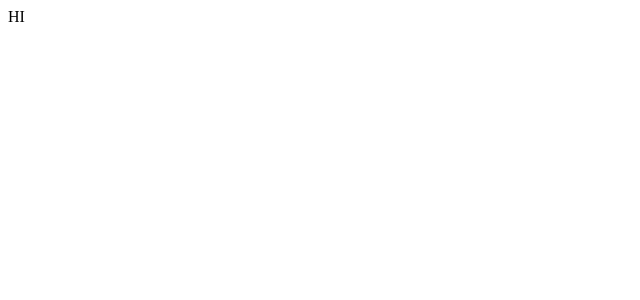
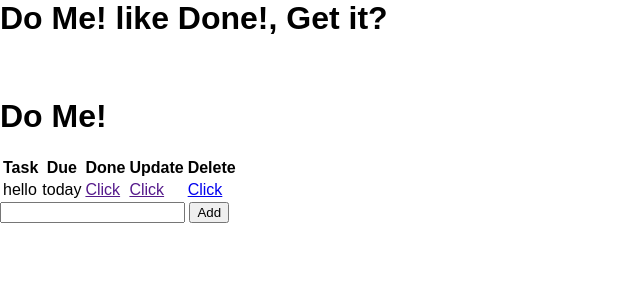
Before and after one commit to Omarabdul3ziz/dome, a Flask app: page / in a window 1280 px wide. Before the commit the part shown is almost empty. Shown: the top 300 px of the page, without its empty margins (0-640 px from the left). Run offline with Flask 2, Linux system fonts and the light colour scheme.

Commit message:
ui skeleton

```diff
--- a/app.py
+++ b/app.py
@@ -1,14 +1,42 @@
-from flask import Flask, render_template, url_for
+from flask import Flask, render_template, url_for, request, redirect
+from werkzeug.utils import redirect
 
 app = Flask(__name__)
 
-@app.route('/')
-def home():
-    return "HI"
+@app.route('/', methods=['POST', 'GET'])
+def index():
+    if request.method == 'POST':
+        content = request.form['content']
+        #TODO push new task to the db
+        return redirect('/')
+    else:
+        #TODO grab all tasks from the db
+        tasks = [
+            {
+                'content': 'hello',
+                'due': 'today'
+            }
+        ]
 
-@app.route('/index')
-def index():
-    return render_template('index.html')
+        return render_template('index.html', context=tasks)
+
+@app.route('/del/<int:id>')
+def delete(id):
+
+    #TODO grab the task from the db with the id
+    tasks = [
+            {
+                'content': 'hello',
+                'due': 'today'
+            },
+
+            {
+                'content': 'hi',
+                'due': 'tomorrow'
+            }
+        ]
+    tasks.pop(id)
+    return redirect('/')
 
 if __name__ == "__main__":
     app.run(debug=True)
--- a/templates/base.html
+++ b/templates/base.html
@@ -6,7 +6,7 @@
     <body>
 
         <h1>
-            Hello, I am a NavBar.
+            Do Me! like Done!, Get it?
         </h1>
         <br>
 
--- a/templates/index.html
+++ b/templates/index.html
@@ -1,5 +1,47 @@
 {% extends 'base.html' %}
 
 {% block content %}
-<p> Hello from Index. </p>
+
+<div class="content">
+    <h1> Do Me! </h1>
+
+    <table>
+        <tr>
+            <th>Task</th>
+            <th>Due</th>
+            <th>Done</th>
+            <th>Update</th>
+            <th>Delete</th>
+        </tr>
+
+        {% for task in context %}
+        <tr>
+            <td>{{ task.content }}</td>
+            <td>{{ task.due }}</td>
+            <td>
+                <a href="">
+                    Click
+                </a>
+            </td>
+            <td>
+                <a href="">
+                    Click
+                </a>
+            </td>
+            <td>
+                <a href="/del/{{ task.id }}">
+                    Click
+                </a>
+            </td>
+        </tr>
+        {% endfor %}
+    </table>
+</div>
+<div>
+    <form action="/", method="POST">
+        <input type="text" name="content" id="content">
+        <input type="submit" value="Add">
+    </form>
+</div>
+
 {% endblock %}
```
